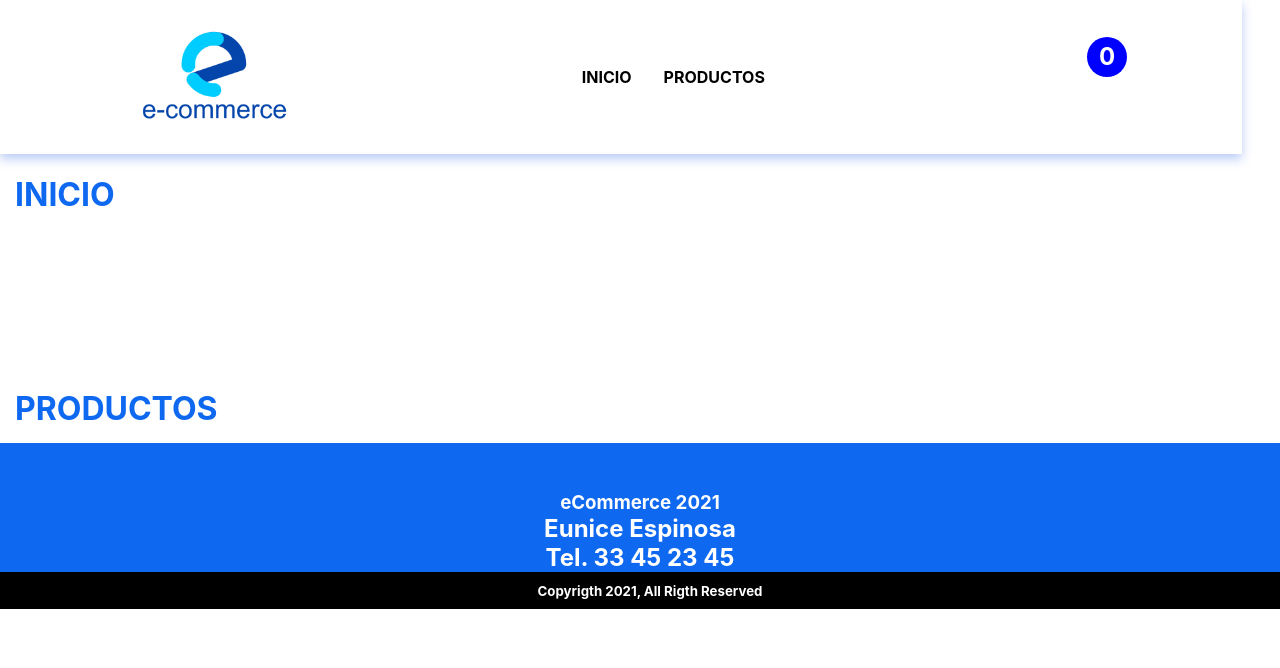
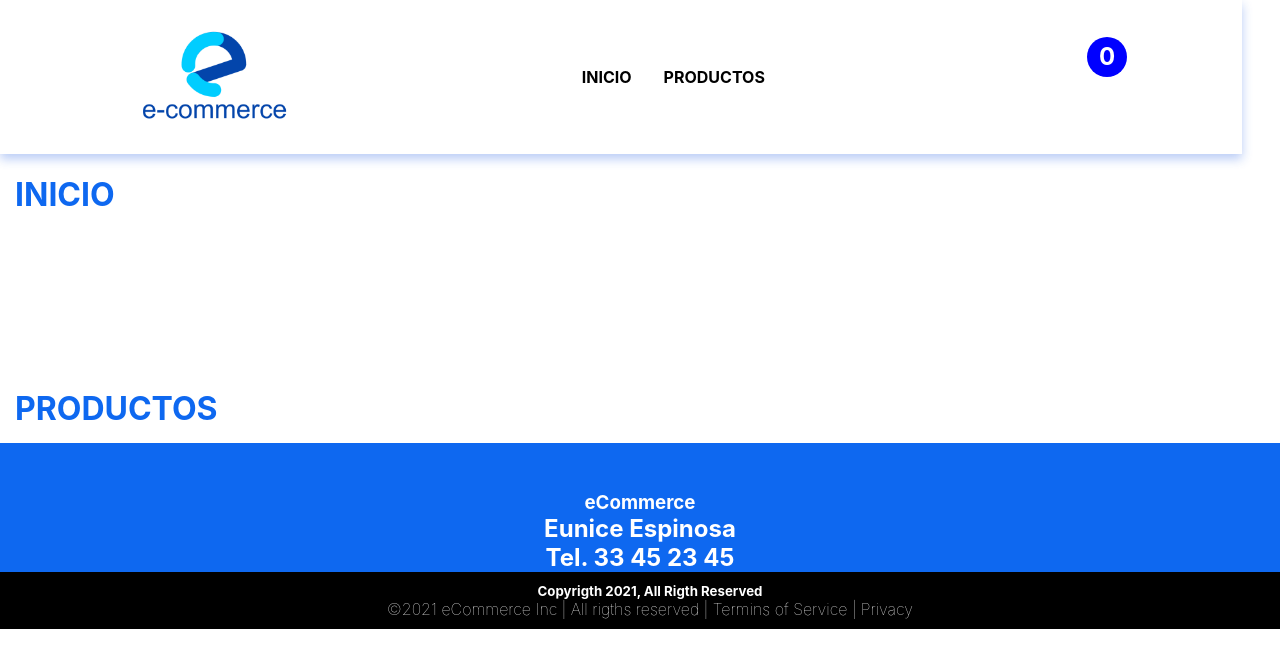
Before and after one commit to EuniceEspinosa1997/eComerce, a React (Create React App) app: page / in a window 1280 px wide. Shown: the top 668 px of the page. Built offline with nearby package versions, Linux system fonts and the light colour scheme; data requests are answered from the project's data file; some icons are missing.

Commit message:
Footer actualization
the date is taken by DATE object

```diff
--- a/src/components/Footer/Footer.js
+++ b/src/components/Footer/Footer.js
@@ -5,13 +5,14 @@ function Footer() {
     return (
         <div className = 'footer'>
             <div className = 'info-footer'>
-                <h3>eCommerce 2021</h3>
+                <h3>eCommerce</h3>
                 <h2>Eunice Espinosa</h2>
                 <h2>Tel. 33 45 23 45</h2>
             </div>
             <div className = 'last-footer'>
                 <div className = 'info-footer'>
                   <h5>Copyrigth 2021, All Rigth Reserved</h5>
+                  <p>&copy;{new Date().getFullYear()} eCommerce Inc | All rigths reserved | Termins of Service | Privacy</p>
                 </div>
 
 
--- a/src/components/Routing.js
+++ b/src/components/Routing.js
@@ -1,6 +1,7 @@
 import React from 'react';
 import { Switch, Route } from 'react-router-dom';
 import ListProducts from './Products/ListProducts';
+import Details from './Details/details'
 import Index from './Index/Index';
 
 function Routing() {
@@ -9,6 +10,7 @@ function Routing() {
            <Switch>
                <Route path = '/' exact component = {Index}/>
                <Route path = '/products' exact component = {ListProducts}/>
+               <Route path = '/details' exact component = {Details}/>
             </Switch>
         </section>
     )
--- a/src/index.css
+++ b/src/index.css
@@ -194,8 +194,8 @@ header .cart-header span{
   position: fixed;
   top: 0;
   left:0;
-  width: 100;
-  height: 100;
+  width: 100%;
+  height: 100%;
   transition: all 300ms ease-in-out;
   background-color: rgba(0, 0, 0,.6);
   z-index: 2;
@@ -366,7 +366,6 @@ header .cart-header span{
   .cart-item{
     width: 92%;
   }
-
 }
 
 @media only screen and (max-width: 700px){
@@ -384,17 +383,16 @@ header .cart-header span{
 
 }
 
-
 @media only screen and (max-width: 600px){
-  header ul{
-    display: none;
+  header ul {
+    display:none;
   }
 
 }
 
 @media only screen and (max-width: 450px){
   .cart-item h3{
-    width: .8rem;
+    width: .5rem;
   }
 
 }
```
